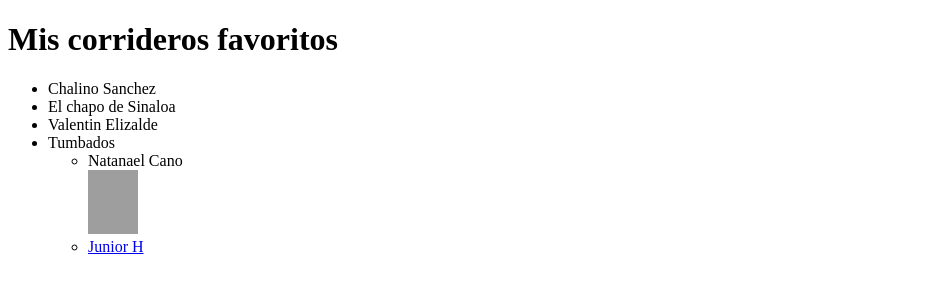
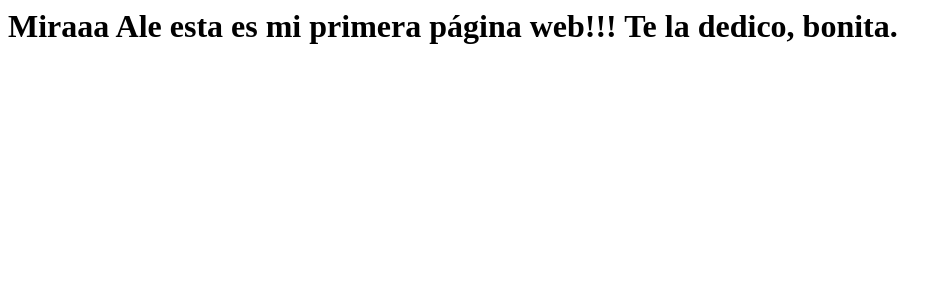
Before and after one commit to AndresPPS/primer-sitio-web, a plain HTML site: page index.html in a window 1280 px wide. Shown: the whole page, without its empty margins (0-952 px from the left). Drawn offline with Linux system fonts and the light colour scheme; grey boxes are pictures that could not be loaded.

Commit message:
cambié el index 2.0

```diff
--- a/index.html
+++ b/index.html
@@ -1,19 +1,11 @@
-<!DOCTYPE html>
-<html>
+<html lang="en">
 <head>
-    <title>Mi primera pagina web</title>
+    <meta charset="UTF-8">
+    <meta http-equiv="X-UA-Compatible" content="IE=edge">
+    <meta name="viewport" content="width=device-width, initial-scale=1.0">
+    <title>Quiero mucho a la Ale</title>
 </head>
 <body>
-    <h1>Mis corrideros favoritos</h1>
-    <ul>
-        <li>Chalino Sanchez</li>
-        <li>El chapo de Sinaloa</li>
-        <li>Valentin Elizalde</li>
-        <li>Tumbados</li>
-        <ul>
-            <li>Natanael Cano</li>
-            <img src="https://i.scdn.co/image/ab6761610000e5ebf0a8ce9a84144d76e7d76032", width="50" height="64" alt="">
-            <li><a href="juniorh.html"> Junior H</a></li>
-        </ul>
-    </ul>
+    <h1>Miraaa Ale esta es mi primera página web!!! Te la dedico, bonita.</h1>
 </body>
+</html>
```
